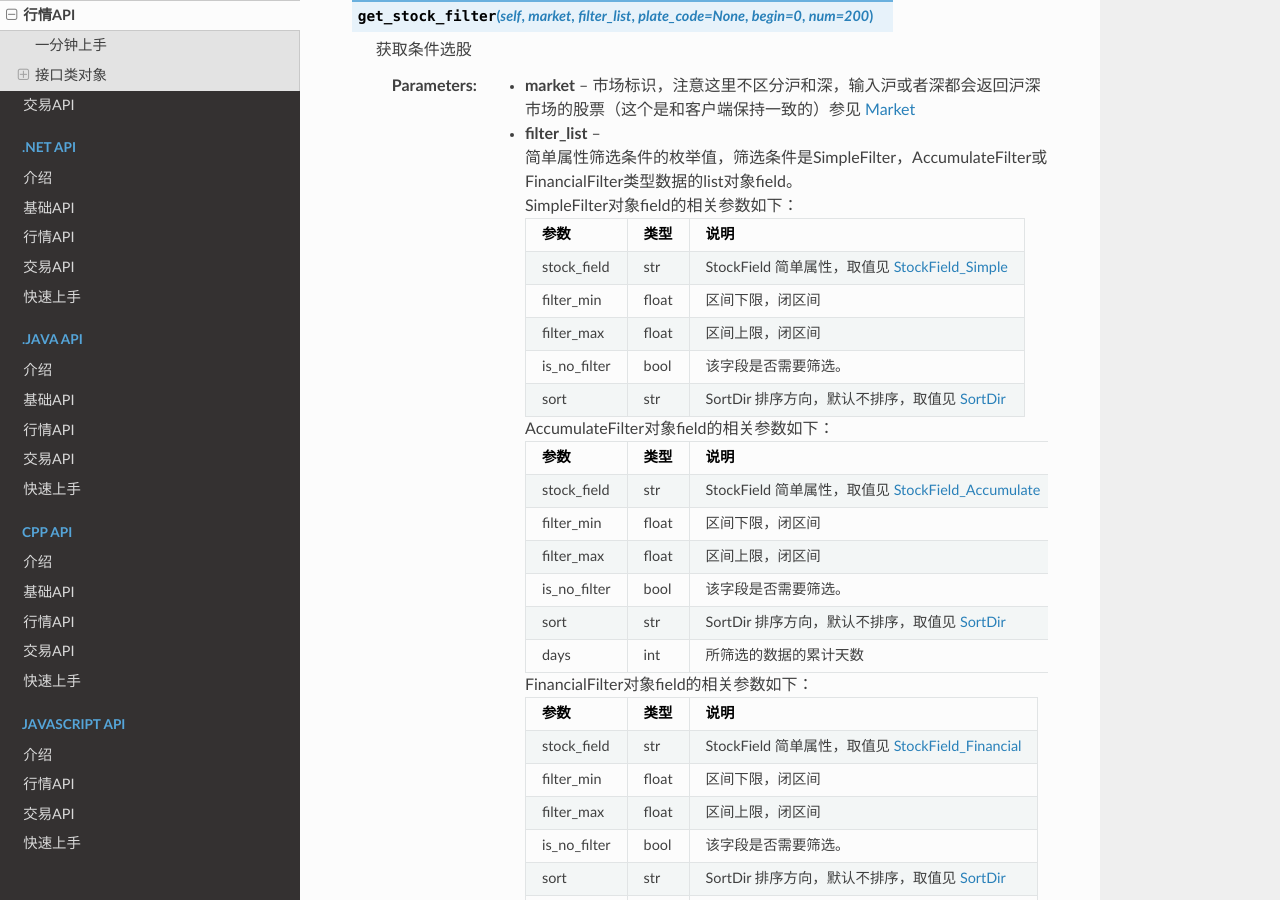
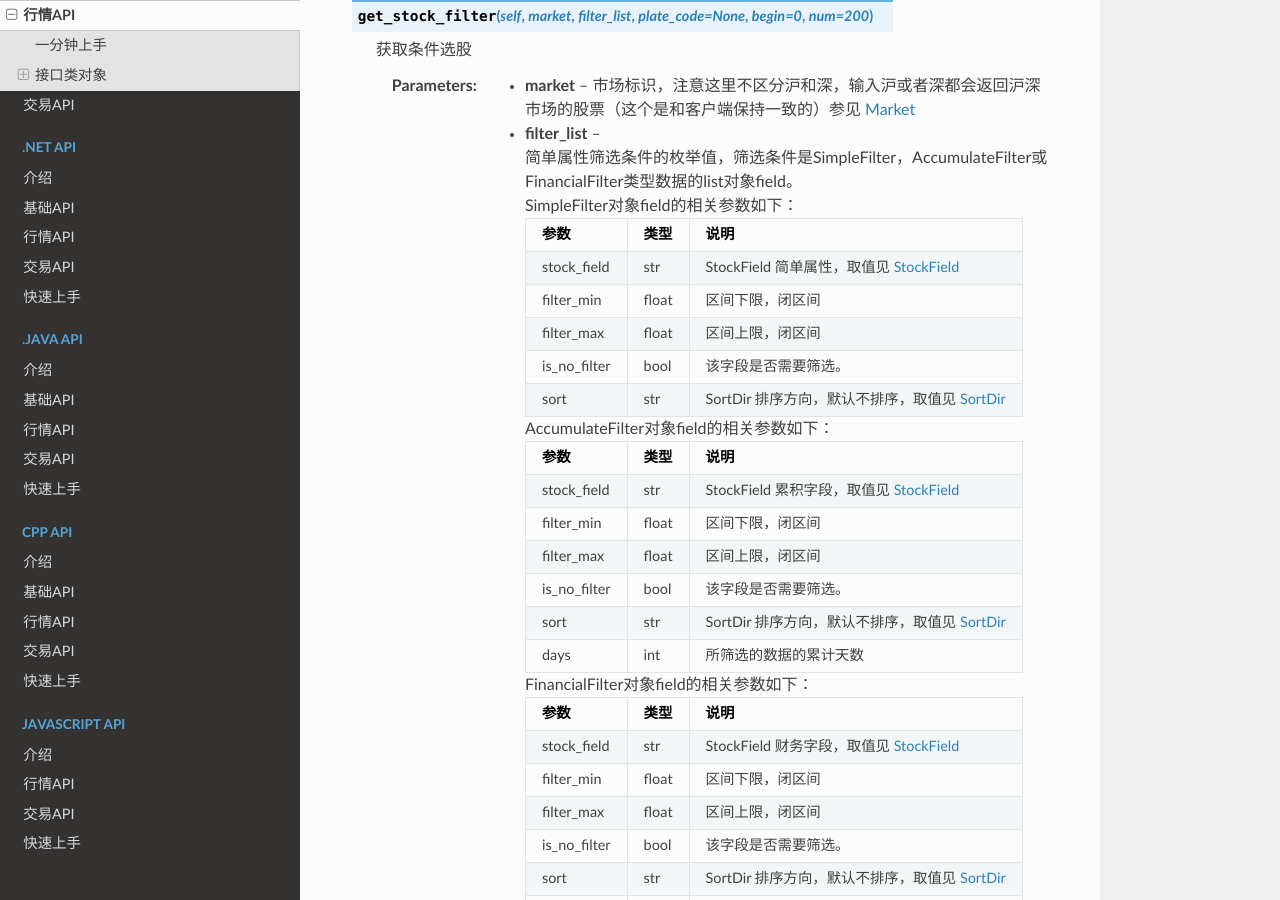
Before and after one commit to FutunnOpen/futu-api-doc, a Sphinx documentation site: the page built from doc_maker/source/api/Quote_API.rst, in a window 1280 px wide and 900 px high, scrolled down 39331 px. Built offline with Sphinx 7.4.7 and the Read the Docs theme 2.0.0, drawn with Linux system fonts in a browser that asks for light colours.

Commit message:
StockField跳转修正

```diff
--- a/doc_maker/source/api/Quote_API.rst
+++ b/doc_maker/source/api/Quote_API.rst
@@ -75,12 +75,6 @@
  .. _SortField: Base_API.html#sortfield
 
  .. _SysConfig.enable_proto_encrypt: Base_API.html#enable_proto_encrypt
-
- .. _StockField_Simple: Base_API.html#stockfield-simplefilter
-
- .. _StockField_Accumulate: Base_API.html#stockfield-accumulatefilter
-
- .. _StockField_Financial: Base_API.html#stockfield-financialfilter
 
  .. _SortDir: Base_API.html#sortdir
 
@@ -1807,7 +1801,7 @@
         ============================================   ===========   ================================================
         参数                                            类型           说明
         ============================================   ===========   ================================================
-        stock_field                                    str            StockField 简单属性，取值见 StockField_Simple_
+        stock_field                                    str            StockField 简单属性，取值见 `StockField <Base_API.html#stockfield-simplefilter>`_
         filter_min                                     float          区间下限，闭区间
         filter_max                                     float          区间上限，闭区间
         is_no_filter                                   bool           该字段是否需要筛选。
@@ -1819,7 +1813,7 @@
         ============================================   ===========   ================================================
         参数                                            类型           说明
         ============================================   ===========   ================================================
-        stock_field                                    str            StockField 简单属性，取值见 StockField_Accumulate_
+        stock_field                                    str            StockField 累积字段，取值见 `StockField <Base_API.html#stockfield-accumulatefilter>`_
         filter_min                                     float          区间下限，闭区间
         filter_max                                     float          区间上限，闭区间
         is_no_filter                                   bool           该字段是否需要筛选。
@@ -1832,7 +1826,7 @@
         ============================================   ===========   ================================================
         参数                                            类型           说明
         ============================================   ===========   ================================================
-        stock_field                                    str            StockField 简单属性，取值见 StockField_Financial_
+        stock_field                                    str            StockField 财务字段，取值见 `StockField <Base_API.html#stockfield-financialfilter>`_
         filter_min                                     float          区间下限，闭区间
         filter_max                                     float          区间上限，闭区间
         is_no_filter                                   bool           该字段是否需要筛选。
```
